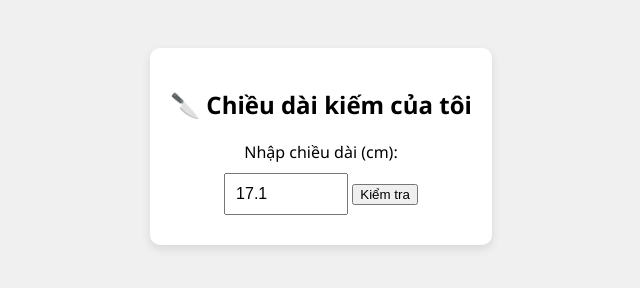
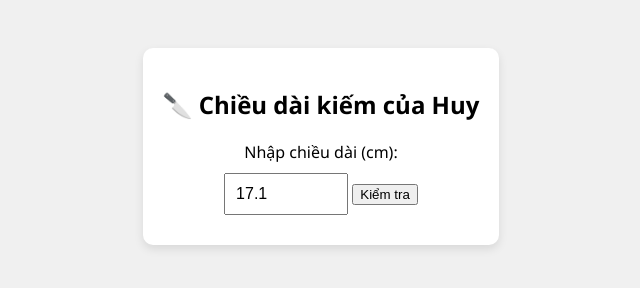
Before and after one commit to hyulevo653/kiem-cua-toi, a plain HTML site: page index.html in a window 1280 px wide. Shown: the whole page, without its empty margins (319-959 px from the left). Drawn offline with Linux system fonts and the light colour scheme.

Commit message:
Update index.html

```diff
--- a/index.html
+++ b/index.html
@@ -37,7 +37,7 @@
 </head>
 <body>
   <div class="container">
-    <h2>🔪 Chiều dài kiếm của tôi</h2>
+    <h2>🔪 Chiều dài kiếm của Huy</h2>
     <label for="swordLength">Nhập chiều dài (cm):</label><br>
     <input type="number" id="swordLength" value="17.1" step="0.1">
     <button onclick="checkLength()">Kiểm tra</button>
```
